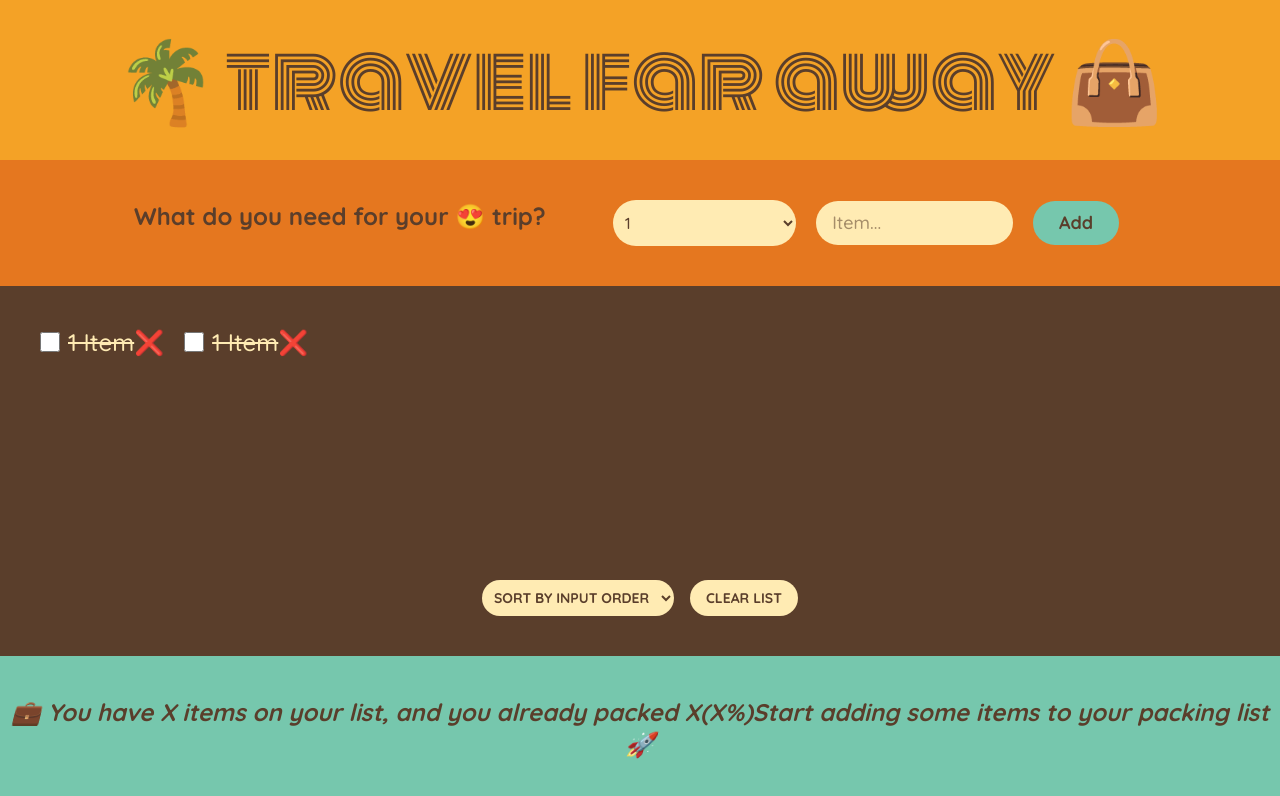
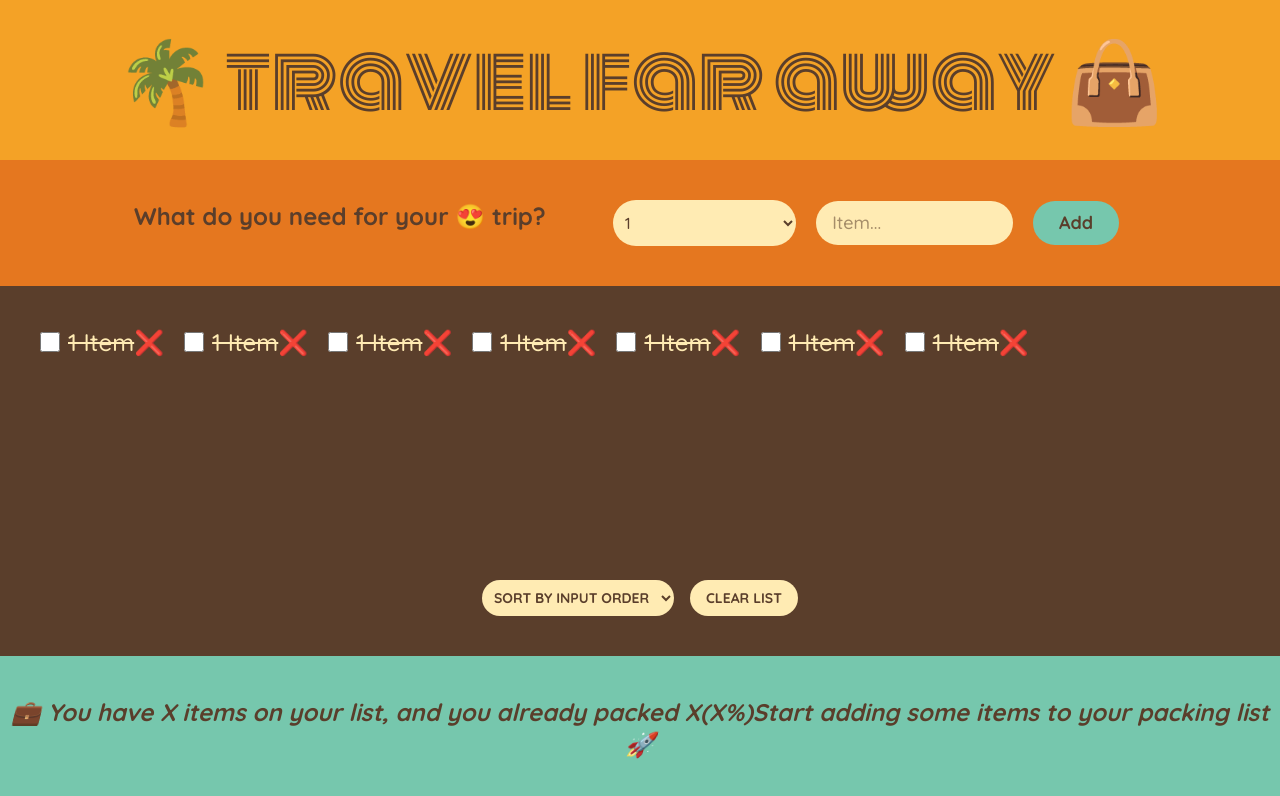
Before and after one commit to mszaman/travel-far-away-react, a React (Vite) app: page / in a window 1280 px wide. Shown: the top 796 px of the page. Built offline with nearby package versions, Linux system fonts and the light colour scheme.

Commit message:
seperated into components.

```diff
--- a/src/App.jsx
+++ b/src/App.jsx
@@ -1,69 +1,15 @@
+import Form from "./components/Form";
+import Logo from "./components/Logo";
+import PackingList from "./components/PackingList";
+import Stats from "./components/Stats";
+
 function App() {
   return (
     <div className="grid h-screen grid-rows-[auto_auto_1fr_auto]">
-      <h1 className="bg-merigold font-monoton py-10 text-6xl lg:text-[80px]">
-        🌴 travel far away 👜
-      </h1>
-      <div className="bg-tangelo">
-        <form className="flex flex-col gap-10 px-16 py-10 lg:mx-auto lg:w-[1140px] lg:flex-row lg:justify-center">
-          <p className="text-2xl font-bold">
-            What do you need for your 😍 trip?
-          </p>
-          <div className="mx-auto flex w-60 flex-col items-center gap-5 md:w-4/5 md:flex-row md:justify-center lg:w-1/2">
-            <select
-              name=""
-              id=""
-              className="bg-peach w-full rounded-full py-3 indent-2 md:w-60"
-            >
-              {Array.from({ length: 20 }, (_, i) => i + 1).map((num) => (
-                <option value={num} key={num}>
-                  {num}
-                </option>
-              ))}
-            </select>
-            <input
-              type="text"
-              placeholder="Item..."
-              className="bg-peach text-liver placeholder:text-taupe w-full rounded-full py-2 indent-4 text-lg md:w-60"
-            />
-            <button className="bg-aqua w-28 rounded-full py-2 text-lg font-bold">
-              Add
-            </button>
-          </div>
-        </form>
-      </div>
-      <div className="bg-liver flex flex-col justify-between px-10 py-10">
-        <ul className="flex flex-wrap gap-5">
-          <li className="text-peach flex items-center text-2xl">
-            <input type="checkbox" className="accent-tangelo mr-2 h-5 w-5" />
-            <span className="line-through">1 Item</span>
-            <button>❌</button>
-          </li>
-          <li className="text-peach flex items-center text-2xl">
-            <input type="checkbox" className="accent-tangelo mr-2 h-5 w-5" />
-            <span className="line-through">1 Item</span>
-            <button>❌</button>
-          </li>
-        </ul>
-        <div className="text-sm font-bold">
-          <select
-            name=""
-            id=""
-            className="bg-peach mr-4 rounded-full px-2 py-2 uppercase"
-          >
-            <option value="">sort by input order</option>
-            <option value="">sort by description</option>
-            <option value="">sort by packed list</option>
-          </select>
-          <button className="bg-peach rounded-full px-4 py-2 uppercase">
-            clear list
-          </button>
-        </div>
-      </div>
-      <footer className="bg-aqua py-10 text-2xl font-bold">
-        <em>💼 You have X items on your list, and you already packed X(X%)</em>
-        <em>Start adding some items to your packing list 🚀</em>
-      </footer>
+      <Logo />
+      <Form />
+      <PackingList />
+      <Stats />
     </div>
   );
 }
--- /dev/null
+++ b/src/components/Form.jsx
@@ -0,0 +1,30 @@
+export default function Form() {
+  return (
+    <div className="bg-tangelo">
+      <form className="flex flex-col gap-10 px-16 py-10 lg:mx-auto lg:w-[1140px] lg:flex-row lg:justify-center">
+        <p className="text-2xl font-bold">What do you need for your 😍 trip?</p>
+        <div className="mx-auto flex w-60 flex-col items-center gap-5 md:w-4/5 md:flex-row md:justify-center lg:w-1/2">
+          <select
+            name=""
+            id=""
+            className="bg-peach w-full rounded-full py-3 indent-2 md:w-60"
+          >
+            {Array.from({ length: 20 }, (_, i) => i + 1).map((num) => (
+              <option value={num} key={num}>
+                {num}
+              </option>
+            ))}
+          </select>
+          <input
+            type="text"
+            placeholder="Item..."
+            className="bg-peach text-liver placeholder:text-taupe w-full rounded-full py-2 indent-4 text-lg md:w-60"
+          />
+          <button className="bg-aqua w-28 rounded-full py-2 text-lg font-bold">
+            Add
+          </button>
+        </div>
+      </form>
+    </div>
+  );
+}
--- /dev/null
+++ b/src/components/Item.jsx
@@ -0,0 +1,9 @@
+export default function Item() {
+  return (
+    <li className="text-peach flex items-center text-2xl">
+      <input type="checkbox" className="accent-tangelo mr-2 h-5 w-5" />
+      <span className="line-through">1 Item</span>
+      <button>❌</button>
+    </li>
+  );
+}
--- /dev/null
+++ b/src/components/Logo.jsx
@@ -0,0 +1,7 @@
+export default function Logo() {
+  return (
+    <h1 className="bg-merigold font-monoton py-10 text-6xl lg:text-[80px]">
+      🌴 travel far away 👜
+    </h1>
+  );
+}
--- /dev/null
+++ b/src/components/PackingList.jsx
@@ -0,0 +1,31 @@
+import Item from "./Item";
+
+export default function PackingList() {
+  return (
+    <div className="bg-liver flex flex-col justify-between px-10 py-10">
+      <ul className="mb-10 flex flex-wrap gap-5">
+        <Item />
+        <Item />
+        <Item />
+        <Item />
+        <Item />
+        <Item />
+        <Item />
+      </ul>
+      <div className="text-sm font-bold">
+        <select
+          name=""
+          id=""
+          className="bg-peach mr-4 rounded-full px-2 py-2 uppercase"
+        >
+          <option value="">sort by input order</option>
+          <option value="">sort by description</option>
+          <option value="">sort by packed list</option>
+        </select>
+        <button className="bg-peach rounded-full px-4 py-2 uppercase">
+          clear list
+        </button>
+      </div>
+    </div>
+  );
+}
--- /dev/null
+++ b/src/components/Stats.jsx
@@ -0,0 +1,8 @@
+export default function Stats() {
+  return (
+    <footer className="bg-aqua py-10 text-2xl font-bold">
+      <em>💼 You have X items on your list, and you already packed X(X%)</em>
+      <em>Start adding some items to your packing list 🚀</em>
+    </footer>
+  );
+}
```
